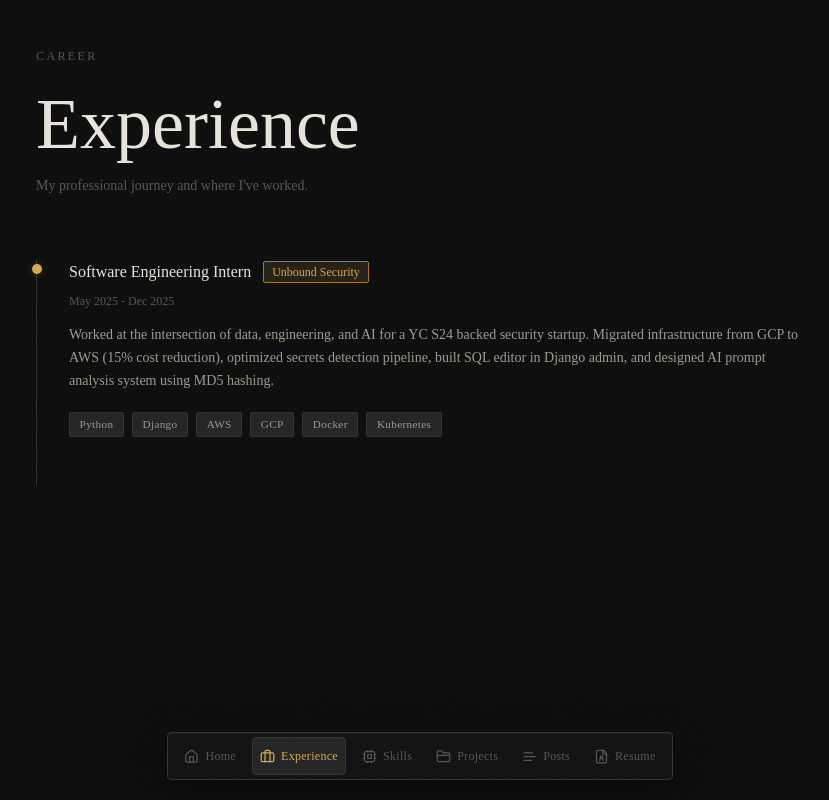
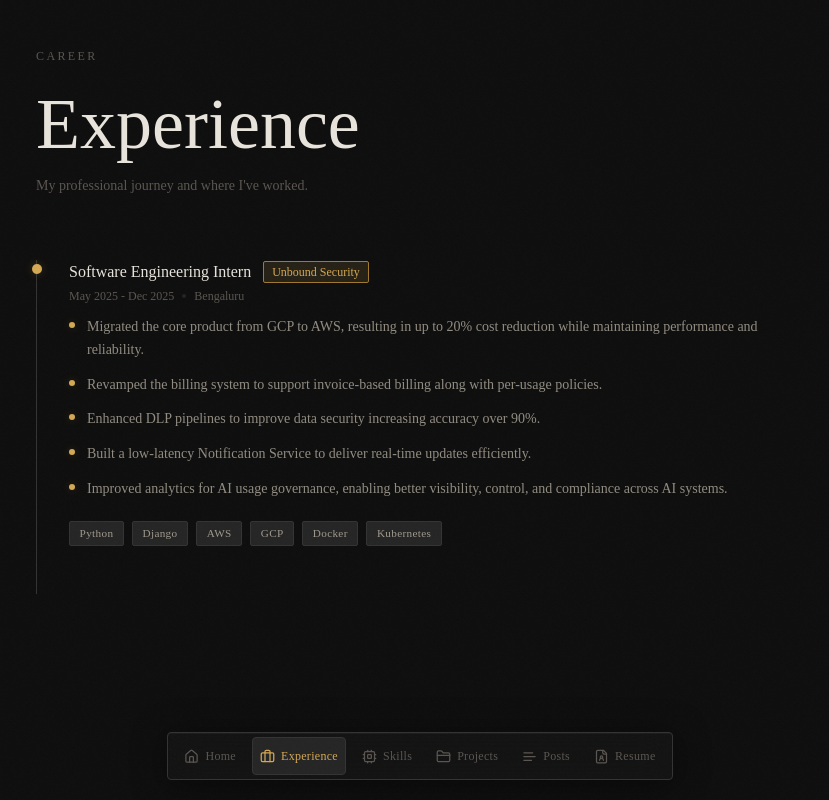
Before and after one commit to MohamedAklamaash/portfolio, a Next.js app: page /experience in a window 1280 px wide. Shown: the whole page, without its empty margins (220-1049 px from the left). Built offline with nearby package versions, Linux system fonts and the light colour scheme; a small style sheet from the web is missing.

Commit message:
fix: update experience to render bullet by bullet

```diff
--- a/src/lib/constants.ts
+++ b/src/lib/constants.ts
@@ -58,9 +58,17 @@ export const HERO_LINK_ELEMENTS: LinkElement[] = [
 export const EXPERIENCE = [
   {
     company: "Unbound Security",
+    link: "https://getunbound.ai/",
+    location: "Bengaluru",
     role: "Software Engineering Intern",
     duration: "May 2025 - Dec 2025",
-    description: "Worked at the intersection of data, engineering, and AI for a YC S24 backed security startup. Migrated infrastructure from GCP to AWS (15% cost reduction), optimized secrets detection pipeline, built SQL editor in Django admin, and designed AI prompt analysis system using MD5 hashing.",
+    description: [
+      "Migrated the core product from GCP to AWS, resulting in up to 20% cost reduction while maintaining performance and reliability.",
+      "Revamped the billing system to support invoice-based billing along with per-usage policies.",
+      "Enhanced DLP pipelines to improve data security increasing accuracy over 90%.",
+      "Built a low-latency Notification Service to deliver real-time updates efficiently.",
+      "Improved analytics for AI usage governance, enabling better visibility, control, and compliance across AI systems.",
+    ],
     technologies: ["Python", "Django", "AWS", "GCP", "Docker", "Kubernetes"],
   },
 ];
--- a/src/pages/experience.tsx
+++ b/src/pages/experience.tsx
@@ -54,6 +54,22 @@ const Experience = () => {
                     >
                       {job.role}
                     </h3>
+                    {job.link ? (
+                      <a
+                        href={job.link}
+                        target="_blank"
+                        rel="noopener noreferrer"
+                        className="font-mono text-xs px-2 py-0.5 transition-all duration-200 hover:scale-[1.02]"
+                        style={{
+                          color: "var(--amber)",
+                          background: "var(--amber-glow)",
+                          border: "1px solid var(--amber-dim)",
+                          borderRadius: "2px",
+                        }}
+                      >
+                        {job.company}
+                      </a>
+                    ) : (
                       <span
                         className="font-mono text-xs px-2 py-0.5"
                         style={{
@@ -65,18 +81,38 @@ const Experience = () => {
                       >
                         {job.company}
                       </span>
+                    )}
                   </div>
-                  <time className="font-mono text-xs" style={{ color: "var(--text-3)" }}>
-                    {job.duration}
-                  </time>
+                  <div className="flex items-center gap-2 font-mono text-xs" style={{ color: "var(--text-3)" }}>
+                    <time>{job.duration}</time>
+                    {job.location && (
+                      <>
+                        <span className="h-1 w-1 rounded-full opacity-30" style={{ background: "currentColor" }} />
+                        <span>{job.location}</span>
+                      </>
+                    )}
                   </div>
 
-                <p
-                  className="text-sm leading-relaxed mb-5"
+                </div>
+
+                <ul
+                  className="text-sm leading-relaxed mb-5 space-y-3 list-none"
                   style={{ color: "var(--text-2)", fontFamily: "var(--font-body)" }}
                 >
-                  {job.description}
-                </p>
+                  {job.description.map((point: string, i: number) => (
+                    <li key={i} className="flex gap-3">
+                      <span
+                        className="mt-1.5 h-1.5 w-1.5 rounded-full flex-shrink-0"
+                        style={{
+                          background: "var(--amber)",
+                          boxShadow: "0 0 8px var(--amber-glow-strong)"
+                        }}
+                      />
+                      <span className="flex-1 opacity-90">{point}</span>
+                    </li>
+                  ))}
+                </ul>
+
 
                 <div className="flex flex-wrap gap-2">
                   {job.technologies.map((tech) => (
```
Lines whose indentation alone changed are shown as unchanged.
